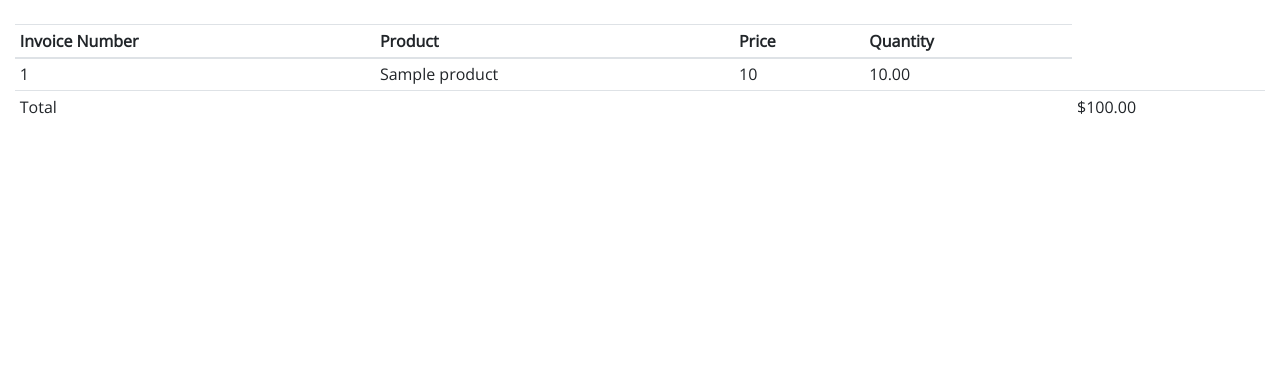
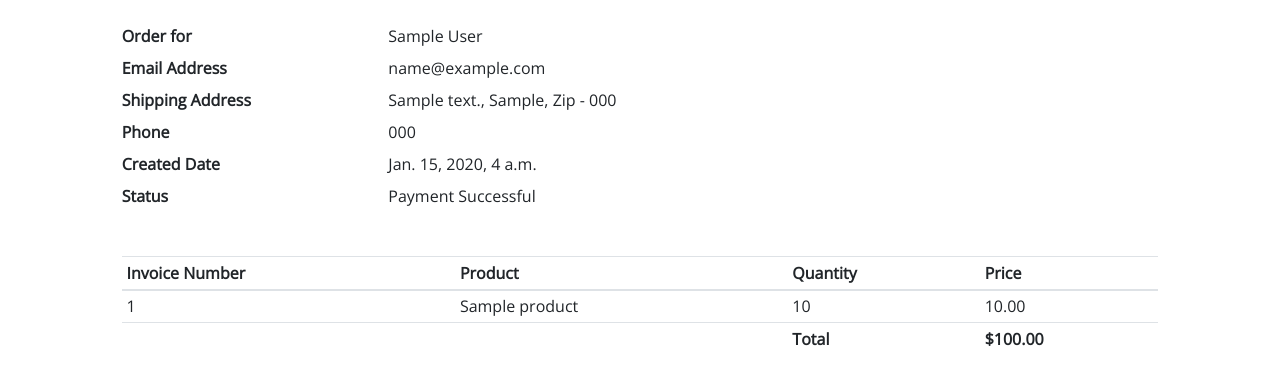
Before and after one commit to VishekhaTamrakar/MovieTwitz-ImplementingAPI, a Django app: page /orders/order_detail/1/ in a window 1280 px wide. Shown: the part 56-441 px from the top of the page. Run offline with Django 3.2, Linux system fonts and the light colour scheme; tables that the repository leaves empty hold one stand-in row (values such as "Sample post"); some libraries are stand-ins or nearby versions; some web fonts are replaced.

Commit message:
Final Push

```diff
--- a/mtapp/templates/app/my_order.html
+++ b/mtapp/templates/app/my_order.html
@@ -19,7 +19,7 @@
                     <th>Full Name</th>
                     <th>Email</th>
                     <th>Paid</th>
-                    <th> View Details </th>
+                    <th>View Details</th>
                 </tr>
             </thead>
             <tbody>
@@ -30,10 +30,10 @@
                     </td>
 
                     <td>
-                        {{ order.first_name}}&nbsp{{order.last_name}}
+                        {{ order.first_name}}&nbsp;{{order.last_name}}
                     </td>
                     <td>{{ order.email }}</td>
-                    {% if order.paid == 'True' %}
+                    {% if order.paid == True %}
                     <td>   Payment Successful </td>
                     {% else %}
                     <td> Payment Pending </td>
--- a/mtapp/templates/app/order_details.html
+++ b/mtapp/templates/app/order_details.html
@@ -2,14 +2,42 @@
 {% load crispy_forms_tags %}
 {% block content %}
 
+<div class="row justify-content-center">
+    <div class="col-lg-10">
+        <dl class="row">
+            <dt class="col-sm-3">Order for</dt>
+            <dd class="col-sm-9">{{ order_item.first_name }}&nbsp;{{ order_item.last_name }}</dd>
+
+            <dt class="col-sm-3">Email Address</dt>
+            <dd class="col-sm-9">{{ order_item.email }}</dd>
+
+            <dt class="col-sm-3">Shipping Address</dt>
+            <dd class="col-sm-9">{{ order_item.address }}, {{ order_item.city }}, Zip - {{ order_item.postal_code }}</dd>
+
+            <dt class="col-sm-3">Phone</dt>
+            <dd class="col-sm-9">{{ order_item.phone }}</dd>
+
+            <dt class="col-sm-3">Created Date</dt>
+            <dd class="col-sm-9">{{ order_item.created }}</dd>
+
+            <dt class="col-sm-3">Status</dt>
+            <dd class="col-sm-9">
+                    {% if order_item.paid == True %}
+                        <td>Payment Successful</td>
+                    {% else %}
+                        <td>Payment Pending</td>
+                    {% endif %}
+            </dd>
+        </dl>
+        <br/>
         <div class="table-responsive">
                 <table class="table table-sm table-hover">
                     <thead>
                         <tr>
                             <th>Invoice Number</th>
                             <th>Product</th>
+                            <th>Quantity</th>
                             <th>Price</th>
-                    <th>Quantity </th>
                         </tr>
                     </thead>
                     <tbody>
@@ -34,12 +62,14 @@
                         </tr>
                         {% endfor %}
                     <tr class="total">
-				<td>Total</td>
-				<td colspan="4"></td>
-				<td class="num">${{ total_amount }}</td>
+                        <th colspan="2"></th>
+                        <th>Total</th>
+                        <th class="num">${{ total_amount }}</th>
                     </tr>
                     </tbody>
             </table>
         </div>
+    </div>
+</div>
 
 {% endblock %}
--- a/orders/admin.py
+++ b/orders/admin.py
@@ -18,7 +18,6 @@ class OrderAdmin(admin.ModelAdmin):
 	list_display = ['id', 'first_name', 'last_name', 'email',
 					'address', 'postal_code', 'city', 'paid',
 					'created', 'updated',
-                    order_detail
 					]
 	list_filter = ['paid', 'created', 'updated']
 	inlines = [OrderItemInline]
--- a/orders/forms.py
+++ b/orders/forms.py
@@ -4,4 +4,4 @@ from .models import Order
 class OrderCreateForm(forms.ModelForm):
     class Meta:
         model = Order
-        fields = ['first_name', 'last_name', 'email', 'address','postal_code', 'city']
+        fields = ['first_name', 'last_name', 'email', 'phone', 'address','postal_code', 'city']
--- a/orders/views.py
+++ b/orders/views.py
@@ -44,6 +44,8 @@ def order_list(request):
 
 def order_detail(request, id) :
     orderinline = OrderItem.objects.filter(order_id=id)
+    order_item = get_object_or_404(Order, pk=id)
+    print(order_item.first_name, order_item.last_name, sep=', ')
     total_amount = 0
     for order in orderinline.iterator():
         total_amount = total_amount + (order.price * order.quantity)
@@ -51,6 +53,7 @@ def order_detail(request, id) :
     products = Product.objects.filter()
     return render(request, 'app/order_details.html', {'orderdetails': orderinline,
                                                       'product': products,
+                                                      'order_item': order_item,
                                                       'total_amount': total_amount})
 
 def customer_order(request,id) :
```
Also changed, not shown: mtapp/migrations/0008_auto_20190806_1836.py (added), orders/migrations/0002_order_cust_num.py (added). Lines whose indentation alone changed are shown as unchanged.
